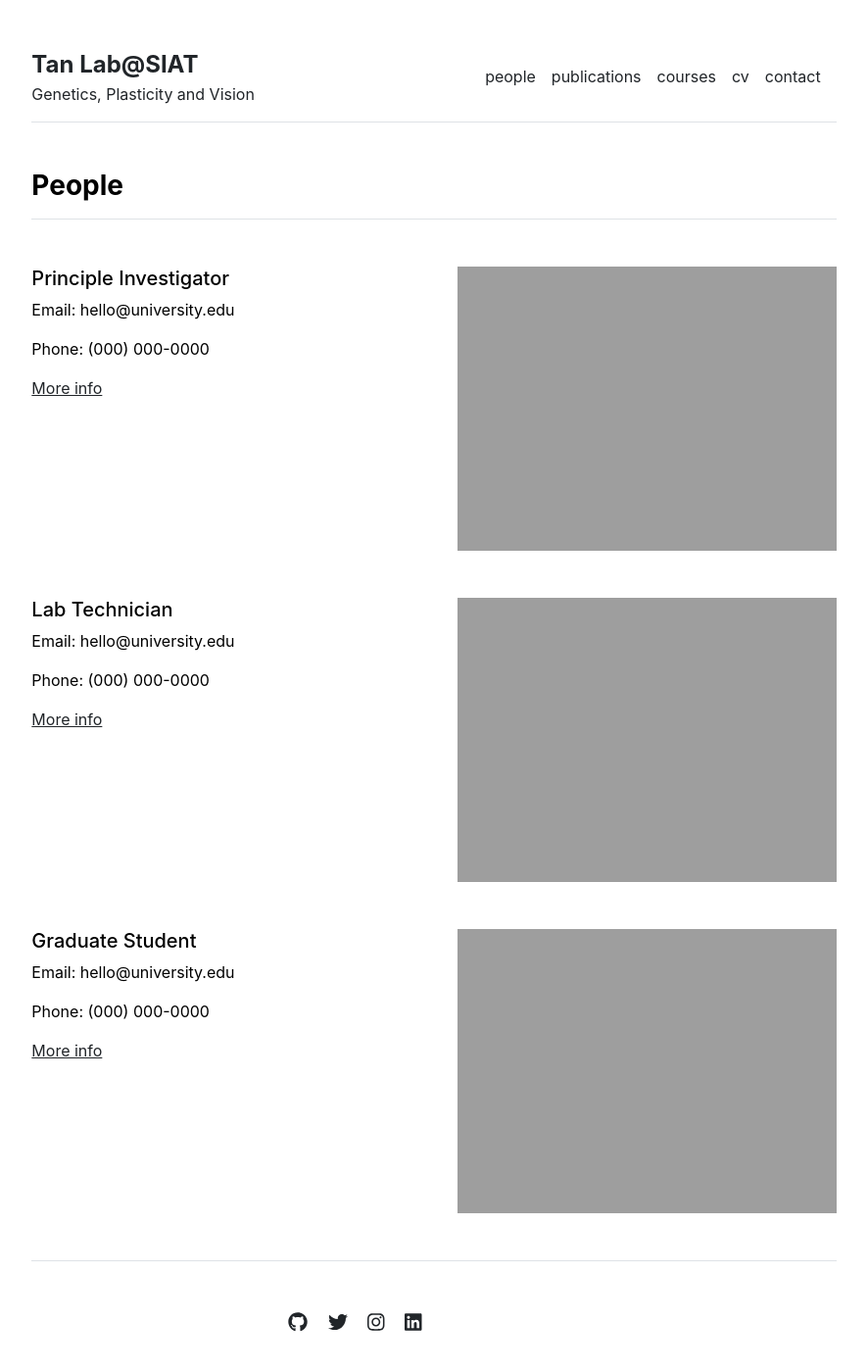
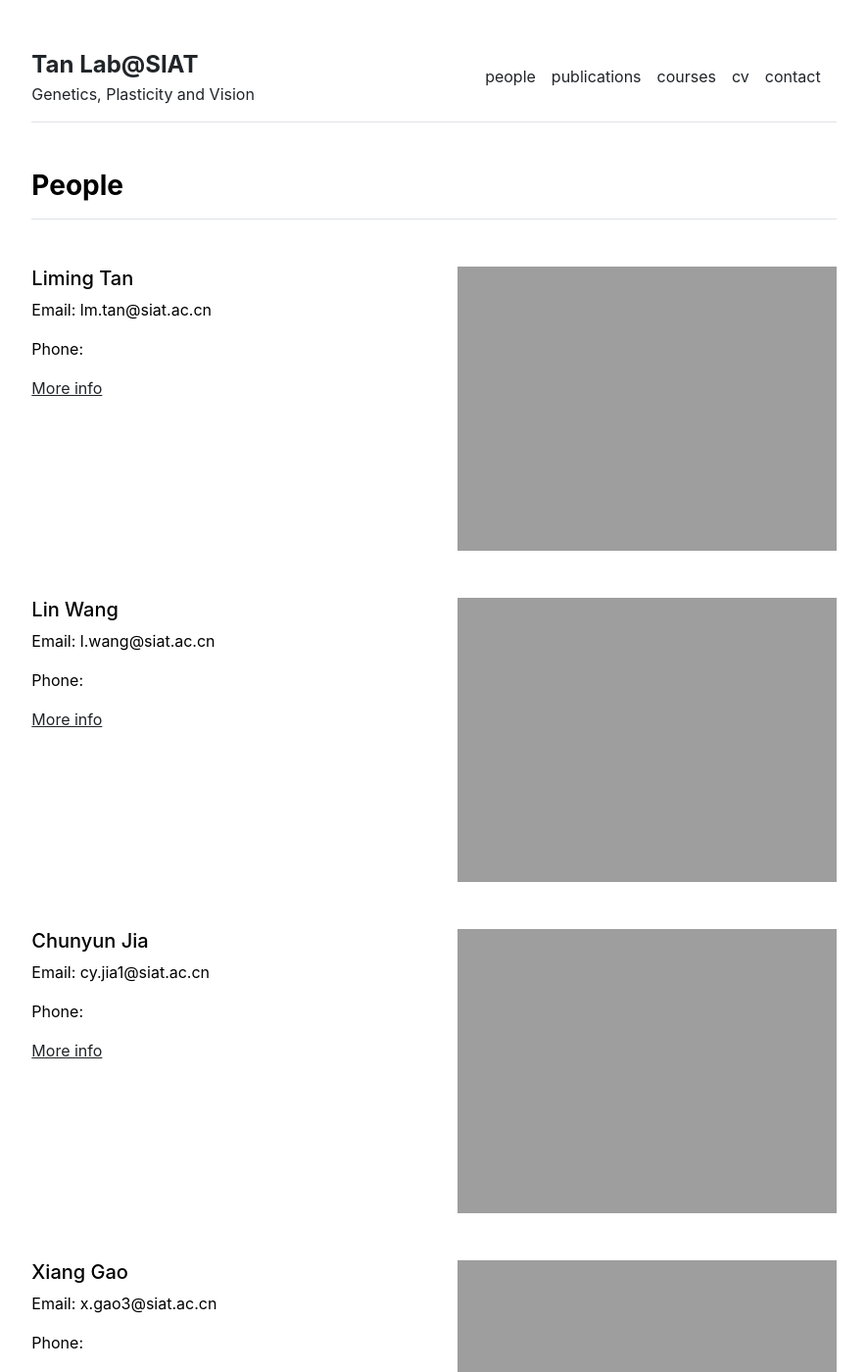
Before and after one commit to Tan-Lab-SIAT/lab-homepage, a Jekyll site: the page built from people.md, in a window 1280 px wide and 1400 px high. Shown: the whole window at 98% size, without its empty margins (197-1082 px from the left). Built offline with Jekyll 4.4.1, drawn with Linux system fonts in a browser that asks for light colours; some of the changed text lies outside the part shown.

Commit message:
Update settings.yml

```diff
--- a/_data/settings.yml
+++ b/_data/settings.yml
@@ -6,20 +6,25 @@ menu:
 - {name: 'contact', url: '/contact'}
 
 people:
-- {name: 'Principle Investigator', title: 'Researcher', department: 'Physics & Astronomy', institution: 'Some University', institution_address: '1 Main Street, Canada', phone: '(000) 000-0000', email: 'hello@university.edu', office: 'Science Building 505', image: 'assets/img/primary-investigator.jpg', url: 'primary-investigator'}
-- {name: 'Lab Technician', title: 'Researcher', department: 'Physics & Astronomy', institution: 'Some University', institution_address: '1 Main Street, Canada', phone: '(000) 000-0000', email: 'hello@university.edu', office: 'Science Building 505', image: 'assets/img/lab-technician.jpg', url: 'lab-technician'}
-- {name: 'Graduate Student', title: 'Researcher', department: 'Physics & Astronomy', institution: 'Some University', institution_address: '1 Main Street, Canada', phone: '(000) 000-0000', email: 'hello@university.edu', office: 'Science Building 505', image: 'assets/img/graduate-student.jpg', url: 'graduate-student'}
+- {name: 'Liming Tan', title: 'Professor',type: 'Principle Investigator', department: 'Brain Insitute', institution: 'Shenzhen Institute of Advanced Technology, Chinese Academy of Sciences', email: 'lm.tan@siat.ac.cn', image: 'assets/img/limingtan_half.jpg',description: 'Genetics, Plasticity and Vision'}
+- {name: 'Lin Wang', title: 'Research Assistant',type: 'Research Staff',department: 'Brain Insitute', institution: 'Shenzhen Institute of Advanced Technology, Chinese Academy of Sciences', email: 'l.wang@siat.ac.cn', image: 'assets/img/wanglin.png',description: 'Single cell spatial genomics, Computational Biology'}
+- {name: 'Chunyun Jia', title: 'Research Assistant',type: 'Research Staff', department: 'Brain Insitute', institution: 'Shenzhen Institute of Advanced Technology, Chinese Academy of Sciences',  email: 'cy.jia1@siat.ac.cn', image: 'assets/img/jiachunyun.jpg', description: 'Neuronal tracing, Neuroplasticity Research'}
+- {name: 'Xiang Gao', title: 'Assistant Professor',type: 'Research Staff', department: 'Brain Insitute', institution: 'Shenzhen Institute of Advanced Technology, Chinese Academy of Sciences',  email: 'x.gao3@siat.ac.cn', image: 'assets/img/gaoxiang.jpg', description: 'Single cell genomics, Genome-wide association study'}
+- {name: 'Chuying Zhou', title: 'Postdoc',type: 'Postdoctoral Scholars', department: 'Brain Insitute', institution: 'Shenzhen Institute of Advanced Technology, Chinese Academy of Sciences',  email: 'cy.zhou2@siat.ac.cn', image: 'assets/img/zhouchuying.jpg', description: 'Neuroplasticity in the development of visual circuit'}
+- {name: 'Jing Zhu', title: 'Postdoc',type: 'Postdoctoral Scholars', department: 'Brain Insitute', institution: 'Shenzhen Institute of Advanced Technology, Chinese Academy of Sciences',  email: 'j.zhu2@siat.ac.cn', image: 'assets/img/zhujing.jpg', description: 'Spatial transcriptomics and Neurobehavioral Research'}
+- {name: 'Yao Ge', title: 'PhD student',type: 'Graduate Students', department: 'Brain Insitute', institution: 'Southeast University & Shenzhen Institute of Advanced Technology, Chinese Academy of Sciences',  email: 'y.ge@siat.ac.cn', image: 'assets/img/geyao.jpg',description: 'Neuropixels, Animal behavior research' }
+- {name: 'Xinqi Li', title: 'MS student',type: 'Graduate Students', department: 'Brain Insitute', institution: 'University of Science and Technology of China & Shenzhen Institute of Advanced Technology, Chinese Academy of Sciences',  email: '2010667442@qq.com', image: 'assets/img/lixinqi.jpg',description: 'Retinotopic mapping' }
+- {name: 'jingxi Zhao', title: 'MS student',type: 'Graduate Students', department: 'Brain Insitute', institution: 'Macau University of Science and Technology & Shenzhen Institute of Advanced Technology, Chinese Academy of Sciences',  email: 'jingxizhao0926@gmail.com', image: 'assets/img/zhaojingxi.jpg',description: 'Glaucoma and Brain Research' }
+
 
 courses:
-- {name: 'Vector Calculus', url: 'vector-calculus'}
-- {name: 'Quantum Mechanics', url: 'quantum-mechanics'}
-- {name: 'Stellar Structures', url: 'stellar-structures'}
+- {name: 'Coming Up Soon', url: 'vector-calculus'}
+- {name: 'Coming Up Soon', url: 'quantum-mechanics'}
+- {name: 'Coming Up Soon', url: 'stellar-structures'}
 
 social:
-- {icon: 'github', link: 'https://github.com/LeNPaul'}
-- {icon: 'twitter', link: 'https://twitter.com/paululele'}
-- {icon: 'instagram', link: 'https://instagram.com/paululele'}
-- {icon: 'linkedin', link: 'https://linkedin.com/in/lenpaul'}
+- {icon: 'github', link: 'https://github.com/orgs/Tan-Lab-SIAT/repositories'}
+
 
 contacts:
 - {name: 'Dr. Academia', title: 'Professor', department: 'Physics & Astronomy', institution: 'Some University', institution_address: '1 Main Street, Canada', phone: '(000) 000-0000', email: 'hello@university.edu', office: 'Science Building 505', image: 'assets/img/contact.jpg'}
```
